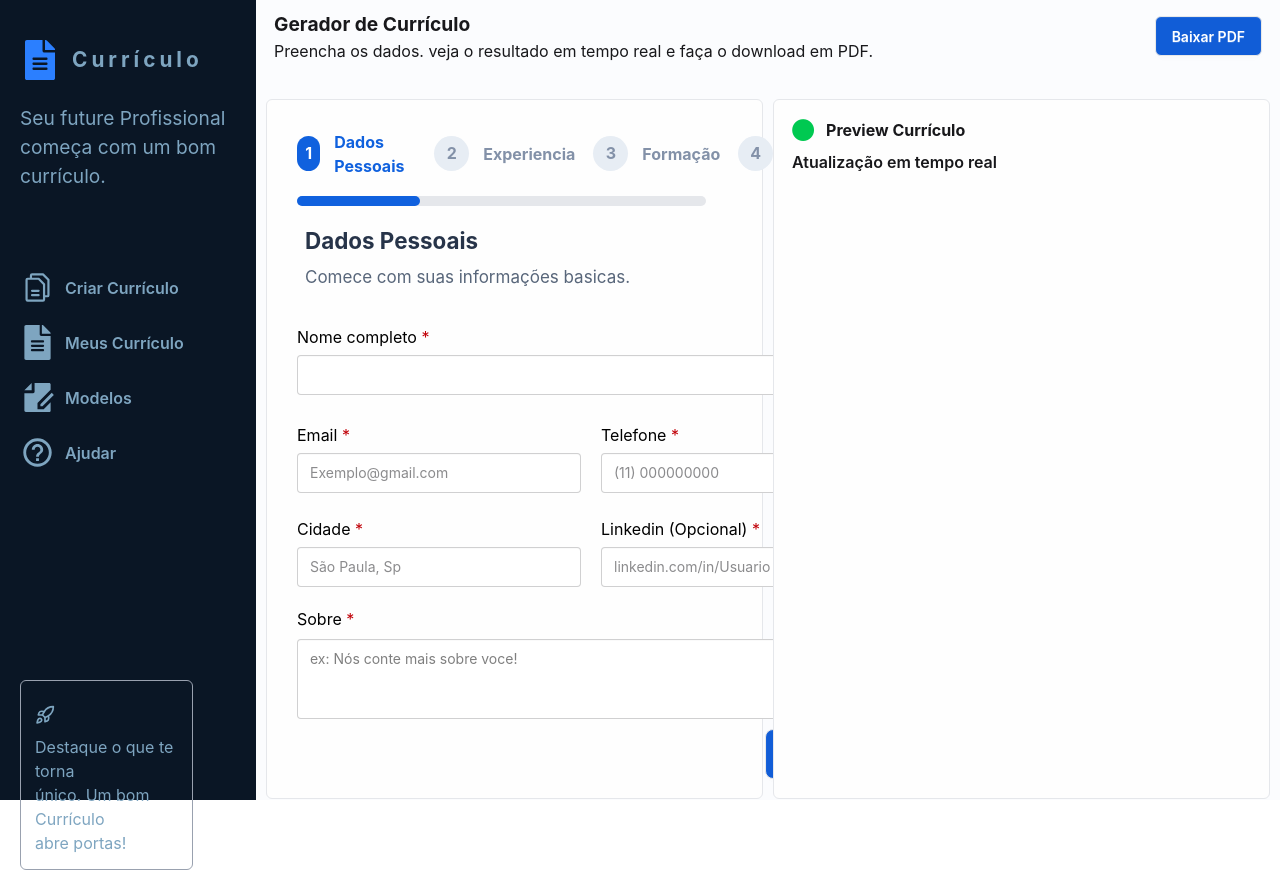
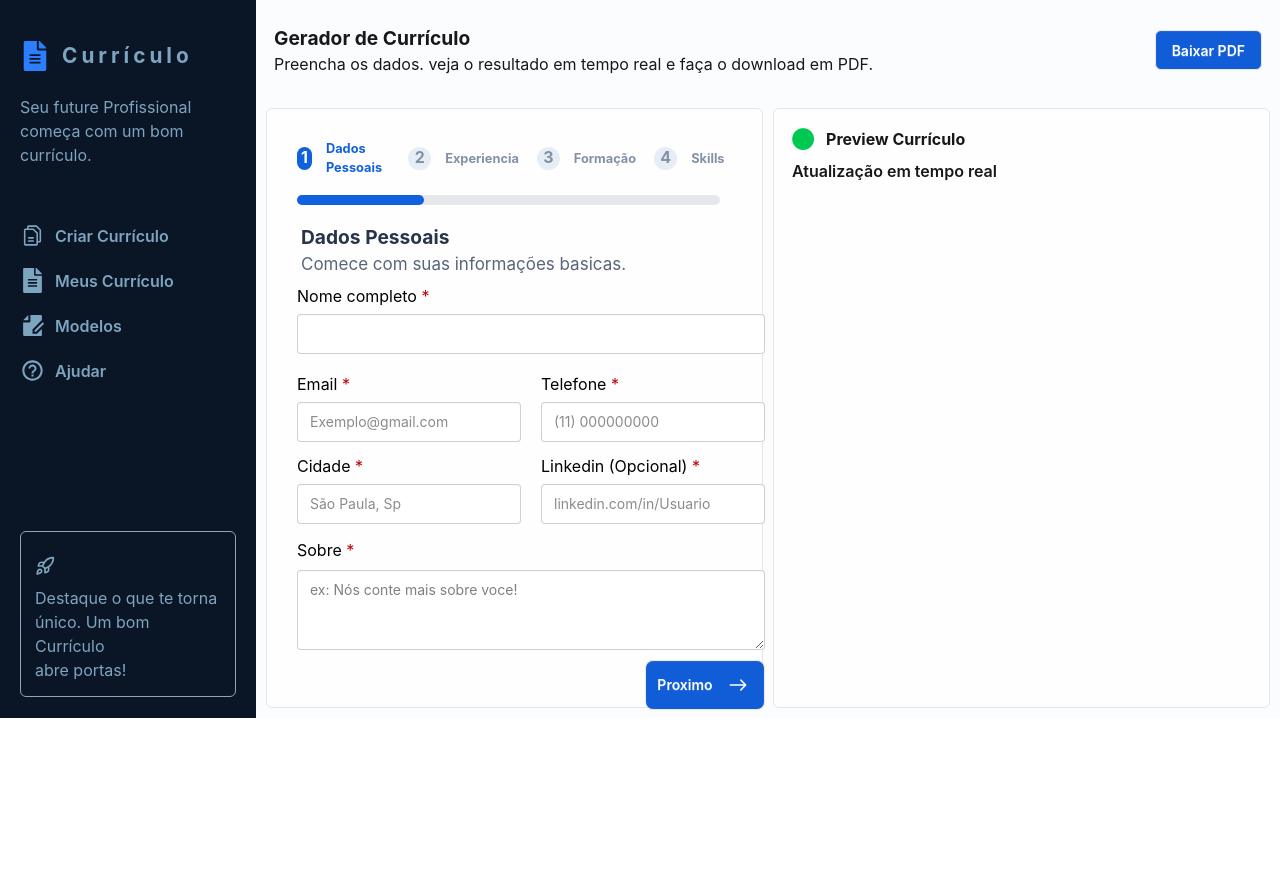
Before and after one commit to ItaloDev-Marcelo/Curriculo_Pro2, a React (Vite) app: page / in a window 1280 px wide. After the commit the page ends 800 px from the top, so only its background shows below. Built offline with nearby package versions, Linux system fonts and the light colour scheme.

Commit message:
style: corringindo estilo nos componentes apos atualização

```diff
--- a/src/components/InformationHeader.tsx
+++ b/src/components/InformationHeader.tsx
@@ -6,9 +6,9 @@ type inforType = {
 
 export const InformationHeader = ({title,text}:inforType) => {
   return (
-      <header className={`px-2 relative ${title !== 'Dados Pessoais' ? 'top-2 py-2' : 'top-2.5 py-4'}`}>
-                 <h5 className='text-[#273449] font-bold xl:text-[1.4rem]'>{title}</h5>
-                 <p className='text-[17px] my-2 text-[#58667a]'>{text}</p>
+      <header className={`px-1 relative ${title !== 'Dados Pessoais' ? 'top-2 py-2' : 'top-2.5 py-4'}`}>
+                 <h5 className='text-[#273449] font-bold xl:text-[1.2rem]'>{title}</h5>
+                 <p className='text-[17px] my-.5 text-[#58667a]'>{text}</p>
       </header>
   )
 }
--- a/src/components/Nav.tsx
+++ b/src/components/Nav.tsx
@@ -5,21 +5,21 @@ import { IoMdHelpCircleOutline } from "react-icons/io";
 import { LuRocket } from "react-icons/lu";
 const Nav = () => {
   return (
-      <header className='w-[20%] bg-[#0a1625] text-[#7ea5c0] px-5 h-screen pt-10'>
-        <a href='#' className='flex flex-row items-center text-[1.3em] font-bold tracking-[4px]'> <FaFileAlt size={40} className="mr-3 text-blue-500"/> Currículo</a>
-       <h1 className="my-6 font-simbold text-[1.2em]">Seu future Profissional <br/> começa com um bom currículo. </h1>
+      <header className='w-[20%] bg-[#0a1625] text-[#7ea5c0] px-5  py-10'>
+        <a href='#' className='flex flex-row items-center text-[1.3em] font-bold tracking-[4px]'> <FaFileAlt size={30} className="mr-3 text-blue-500"/> Currículo</a>
+       <h1 className="my-6 font-simbold text-[1em]">Seu future Profissional <br/> começa com um bom currículo. </h1>
 
-       <nav className="mt-20">
+       <nav className="mt-14">
           <ul className='font-semibold'>
-             <li className="flex flex-row items-center my-5 cursor-pointer hover:opacity-70 active:opacity-70"><PiFiles size={35} /><span className='ml-2.5'>Criar Currículo</span></li>
-             <li className="flex flex-row items-center my-5 cursor-pointer hover:opacity-70 active:opacity-70"><FaFileAlt size={35} /><span className='ml-2.5'>Meus Currículo</span></li>
-             <li className="flex flex-row items-center my-5 cursor-pointer hover:opacity-70 active:opacity-70"><RiFileEditFill size={35} /><span className='ml-2.5'>Modelos</span></li>
-             <li className="flex flex-row items-center my-5 cursor-pointer hover:opacity-70 active:opacity-70"><IoMdHelpCircleOutline size={35} /><span className='ml-2.5'>Ajudar</span></li>
+             <li className="flex flex-row items-center my-5 cursor-pointer hover:opacity-70 active:opacity-70"><PiFiles size={25} /><span className='ml-2.5'>Criar Currículo</span></li>
+             <li className="flex flex-row items-center my-5 cursor-pointer hover:opacity-70 active:opacity-70"><FaFileAlt size={25} /><span className='ml-2.5'>Meus Currículo</span></li>
+             <li className="flex flex-row items-center my-5 cursor-pointer hover:opacity-70 active:opacity-70"><RiFileEditFill size={25} /><span className='ml-2.5'>Modelos</span></li>
+             <li className="flex flex-row items-center my-5 cursor-pointer hover:opacity-70 active:opacity-70"><IoMdHelpCircleOutline size={25} /><span className='ml-2.5'>Ajudar</span></li>
           </ul>
        </nav>
 
 
-       <div className="border rounded-md border-gray-400 relative top-[25%]  w-[80%] p-3.5">
+       <div className="border rounded-md border-gray-400 relative top-[20%]  w-full p-3.5">
            <LuRocket size={20} className='my-2.5' />
            <p>Destaque o que te torna <br/>
            único. Um bom Currículo <br />
--- a/src/components/Resume_Preview/Resume.tsx
+++ b/src/components/Resume_Preview/Resume.tsx
@@ -13,9 +13,9 @@ export const Resume = () => {
   return (
     <>
       {
-        FormOn.fullName !== '' && <section className="bg-white mx-auto w-full my-5 shadow-2xl ">
+        FormOn.fullName !== '' && <section className="bg-white mx-auto w-full my-5  shadow-2xl ">
         <ResumeHeader/>
-        <div className='px-5 pt-7'>
+        <div className='px-5 -mt-5 scale-85'>
         <ResumeAbout/>
         <ResumeEducation />
         <ResumeExperience />
--- a/src/components/Resume_Preview/ResumeExperience.tsx
+++ b/src/components/Resume_Preview/ResumeExperience.tsx
@@ -22,7 +22,7 @@ export const ResumeExperience = () => {
             <div className="pl-11 py-5">
                 <h3 className='font-semibold'>{ExperienceData.position}</h3>
                 <p className='font-semibold text-gray-700'>{ExperienceData.company} {ExperienceData.startAt1 && '|'}   <span>{ExperienceData.startAt1}</span> {ExperienceData.startAt1 && "-"}<span>{ExperienceData.endAt1}</span></p>
-                <p className="w-[65%] text-gray-800">{ExperienceData.description}</p>
+                <p className="w-full text-gray-800">{ExperienceData.description}</p>
             </div>
     </div>
   )
--- a/src/components/Resume_Preview/ResumeHeader.tsx
+++ b/src/components/Resume_Preview/ResumeHeader.tsx
@@ -22,8 +22,8 @@ export const ResumeHeader = () => {
    const LetterResult = HeaderData.fullName.length == 0 ? 'Curriculo Pro' : HeaderData.fullName
 
   return (
-    <div className="border-b-2 pb-2.5 border-gray-500 ">
-        <div className="flex flex-row items-center px-10 py-7">
+    <div className="border-b-2 pb-2.5 border-gray-500 scale-80 ">
+        <div className="flex flex-row items-center pr-5 py-10">
             <div className='w-25 h-25 bg-blue-700 text-center content-center rounded-full text-white'>
                  <p className="text-[1.7em]">{CreateLogo(LetterResult)}</p>
             </div>
@@ -32,7 +32,7 @@ export const ResumeHeader = () => {
             <p className='font-semibold text-gray-600'>{HeaderData.position}</p>
            </div>
         </div>
-        <div className='flex flex-row flex-wrap gap-2.5 pl-5 w-[80%]  items-center justify-between'>
+        <div className='flex flex-row flex-wrap gap-2.5 pl-2.5 pb-5 w-[100%]  items-center justify-between'>
            { HeaderData.email && <div className='flex flex-row items-center content-center'>
                 <MdOutlineMail size={30} />
                 <p className='pl-2.5'>{HeaderData.email}</p>
--- a/src/components/RowSteps.tsx
+++ b/src/components/RowSteps.tsx
@@ -7,8 +7,8 @@ export const RowSteps = ({step}:{step: number}) => {
   {
     stepsData.map((item,index) => (
          <li key={index} className="flex  flex-row items-center pr-4.5 xl:pr-4.5" >
-            <div className={`w-8.75  h-8.75  flex flex-col text-center font-bold items-center justify-center  rounded-full  ${step === item.num ? 'bg-[#1061de] text-white' : 'bg-[#e7edf4] text-[#8391a8]'} mr-3.5`} ><span className='-mt-0.5'>{item.num}</span></div>
-            <span className={`hidden xl:block font-bold text-[#1061de]
+            <div className={`w-5.75  h-5.75  flex flex-col text-center font-bold items-center justify-center  rounded-full  ${step === item.num ? 'bg-[#1061de] text-white' : 'bg-[#e7edf4] text-[#8391a8]'} mr-3.5`} ><span className='-mt-0.5'>{item.num}</span></div>
+            <span className={`hidden xl:block font-bold text-[#1061de] text-[0.8em]
              ${step === item.num ? 'text-[#1061de]' : 'text-[#8391a8]'}`}>{item.title}</span></li>
     ))
   }
--- a/src/form/components/Personal.tsx
+++ b/src/form/components/Personal.tsx
@@ -12,11 +12,12 @@ export const Personal = ({onNextS}: NextT) => {
   const {register, formState: {errors}} = useFormContext<MultiStepFormData>()
 
   return (
-    <div className={`px-1.5 w-full relative -top-2.5  xl:w-150`}>
+    <div className={`px-1.5 w-full relative -top-5  xl:w-120`}>
 
-         <InputBlock errors={errors} register={register} title='Nome completo'  name='fullName'  placeholder=''  style='my-1.5 py-2.5' type='text' errorStyle='top-19' />
+         <InputBlock errors={errors} register={register} title='Nome completo'
+           name='fullName'  placeholder=''  style='my-1.5 pb-1.5' type='text' errorStyle='top-19' />
 
-         <div className='flex flex-col xl:flex-row xl:gap-5 py-1.5'>
+         <div className='flex flex-col xl:flex-row xl:gap-5 py-.5'>
         <InputBlock errors={errors} register={register} title='Email'  name='email'  placeholder='Exemplo@gmail.com'  style='my-1.5 xl:w-[50%]' type='email' errorStyle='top-16' />
 
          <InputBlock errors={errors} register={register} title='Telefone'  name='tel'  placeholder='(11) 000000000'  style='my-1.5 xl:w-[50%]' type='tel' errorStyle='top-16' />
@@ -24,7 +25,7 @@ export const Personal = ({onNextS}: NextT) => {
          </div>
 
 
-        <div className='flex flex-col xl:flex-row xl:gap-5 py-1.5'>
+        <div className='flex flex-col xl:flex-row xl:gap-5 py-.5'>
            <InputBlock errors={errors} register={register} title='Cidade' name='city'  placeholder='São Paula, Sp'  style='my-1.5 xl:w-[50%] ' type='text' errorStyle='top-16'/>
 
 
--- a/src/layout/Main.tsx
+++ b/src/layout/Main.tsx
@@ -76,13 +76,13 @@ const Main = () => {
 
   return (
     <FormProvider {...methods}>
-    <main className='flex flex-col  gap-2 p-2.5 w-[80%] bg-[#fbfcfe] h-screen '>
+    <main className='flex flex-col  gap-2 p-2.5 w-[80%] bg-[#fbfcfe]  '>
         <HeaderBlock />
-        <div className='grid  grid-cols-2 mt-7  items-center place-content-center gap-2.5'>
-            <div className='bg-[#fefefe] border-gray-200 border rounded-md w-full h-175  '>
+        <div className='grid  grid-cols-2 mt-2.5  items-center place-content-center gap-2.5'>
+            <div className='bg-[#fefefe] border-gray-200 border rounded-md w-full h-150  '>
               <div className='m-5 pl-2.5 '>
                 <RowSteps step={step}/>
-                <div className='w-[92%] h-2.5 relative top-2 rounded-md bg-gray-200'>
+                <div className='w-[95%] h-2.5 relative top-2 rounded-md bg-gray-200'>
                   <div className={`bg-[#1061de]  ${movingStepBar(step)} h-2.5 rounded-md`}></div>
                 </div>
                 {
@@ -96,7 +96,8 @@ const Main = () => {
                  <MultStepForm onNextS={onNext} onBack={onBack} step={step} />
               </div>
             </div>
-            <section className=' p-4.5 w-full border-gray-200 border bg-[#fefefe] rounded-md h-175 xl:w-full overflow-y-scroll overflow-x-hidden relative flex flex-col items-start'>
+            <section className=' p-4.5 w-full border-gray-200 border bg-[#fefefe] rounded-md h-150
+            xl:w-full  overflow-auto relative flex flex-col items-start'>
               <div>
                 <h3 className='font-bold'><span className='text-green-500 mr-2'>⬤</span> Preview Currículo</h3>
                 <p className='font-semibold mt-2'>Atualização em tempo real</p>
```
Also changed, not shown: src/components/Dropdown.tsx (+6 -5 lines), src/form/components/Education.tsx (+6 -5 lines), src/form/components/Experience.tsx (+9 -6 lines), src/form/components/Skills.tsx (+8 -7 lines).
